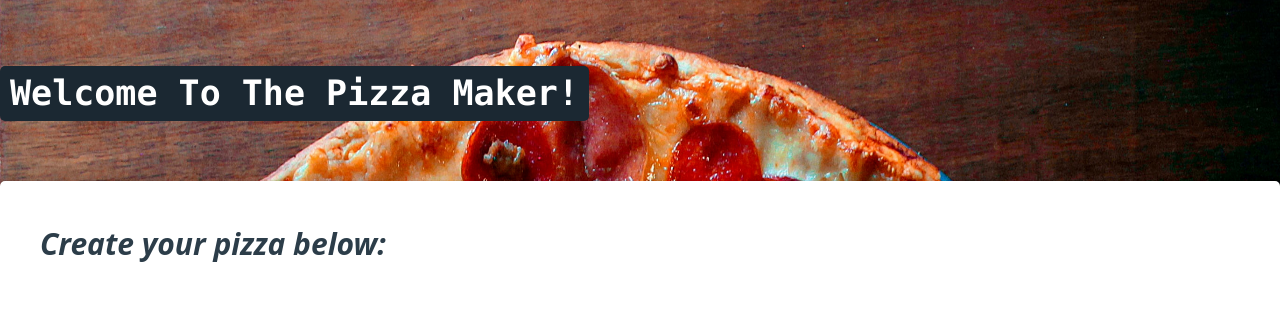
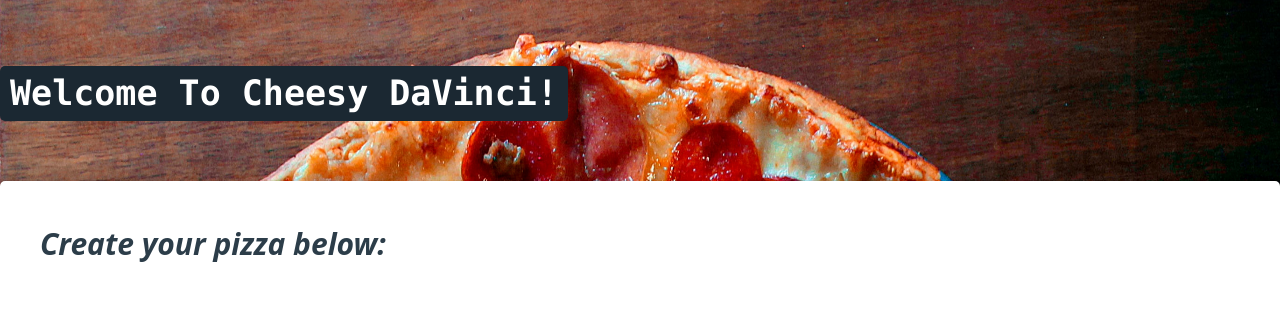
Before and after one commit to Razvan-Gorea/Mama-Mia, a Django app: page / in a window 1280 px wide. Shown: the part 72-384 px from the top of the page. Run offline with Django 4.2, Linux system fonts and the light colour scheme; data comes from the database, SQL or seed files in the repository; both versions use the stored data as it was after the commit.

Commit message:
minor html change

```diff
--- a/PizzaApp/templates/index.html
+++ b/PizzaApp/templates/index.html
@@ -3,7 +3,7 @@
 
 
 {% block content %}
-<h1><kbd>Welcome To The Pizza Maker!</kbd></h1>
+<h1><kbd>Welcome To Cheesy DaVinci!</kbd></h1>
     <article>
     <h3><em>Create your pizza below:</em></h3>
     <form action="" method="POST">
```
Also changed, not shown: db.sqlite3.
